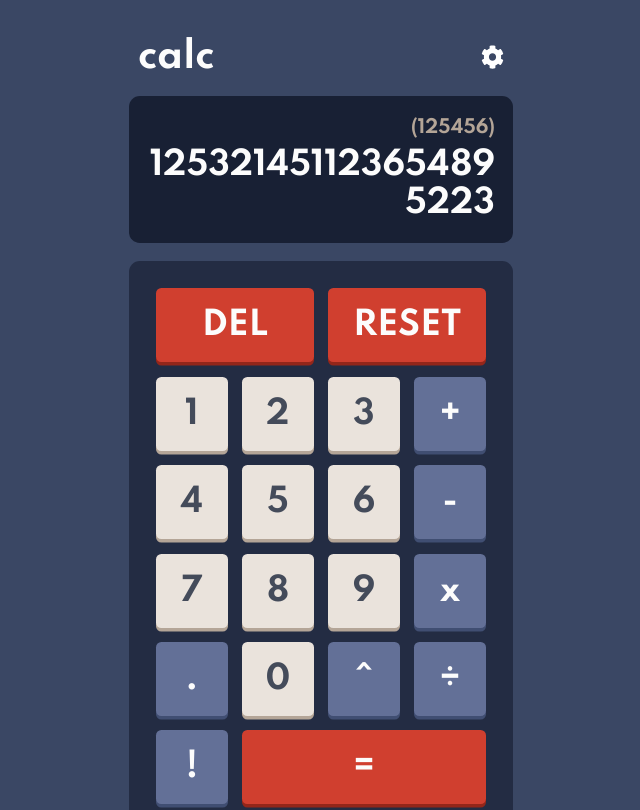
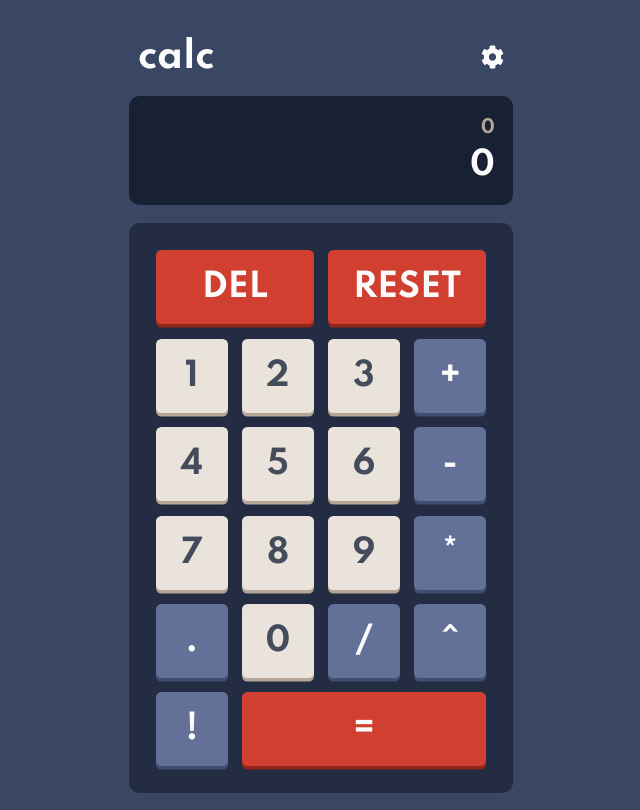
Before and after one commit to HiddenOgre28/calculator, a React (Create React App) app: page / in a window 1280 px wide. Shown: the top 810 px of the page, without its empty margins (319-959 px from the left). Built offline with nearby package versions, Linux system fonts and the light colour scheme.

Commit message:
Added basic functionality

```diff
--- a/src/App.js
+++ b/src/App.js
@@ -1,20 +1,59 @@
-import React from "react";
+import React, { useState } from "react";
 import "./styles/App.scss";
 import Header from "./components/Header";
 import Display from "./components/Display";
 import Buttons from "./components/Buttons";
 import Footer from "./components/Footer";
-import Settings from "./components/Settings"
+import Settings from "./components/Settings";
 
 const App = () => {
+  // States
+  const [calc, setCalc] = useState("");
+  const [result, setResult] = useState("");
+
+  const operators = ["+", "-", "/", "*", "^", "!", "."];
+
+  const updateCalc = (value) => {
+    if (
+      (operators.includes(value) && calc === "") ||
+      (operators.includes(value) && operators.includes(calc.slice(-1)))
+    ) {
+      return;
+    }
+
+    setCalc(calc + value);
+
+    if(!operators.includes(value)) {
+      setResult(eval(calc + value));
+    }
+  };
+
+  const deleteDigit = () => {
+    if(calc === "") {
+      return;
+    }
+
+    const newValue = calc.slice(0, -1);
+
+    setCalc(newValue);
+  }
+
+  const calculateResult = () => {
+    setCalc(result);
+  };
+
+  const resetCalc = () => {
+    setCalc("");
+    setResult("");
+  };
+
   // Returned UI
   return (
     <div className="App">
       <Header />
-      <Display />
-      <Buttons />
+      <Display calc={calc} result={result} />
+      <Buttons updateCalc={updateCalc} calculateResult={calculateResult} deleteDigit={deleteDigit} resetCalc={resetCalc} />
       <Footer />
-      <Settings />
     </div>
   );
 };
--- a/src/components/Buttons.js
+++ b/src/components/Buttons.js
@@ -1,6 +1,16 @@
 import React from "react";
 
-const Buttons = () => {
+const Buttons = ({updateCalc, calculateResult, deleteDigit, resetCalc}) => {
+  const handleClick = (e) => {
+    updateCalc(`${e}`)
+  };
+
+  const handleKeyPress = (e) => {
+    if(e.key) {
+      updateCalc(`${e.key}`)
+    }
+  };
+
   const createDigitButtons = (numOfButtons) => {
     const buttons = [];
 
@@ -10,6 +20,7 @@ const Buttons = () => {
           className="Buttons__button Buttons__button__digits"
           key={i}
           data-key={i}
+          onClick={() => handleClick(i)}
         >
           {i}
         </button>
@@ -20,7 +31,7 @@ const Buttons = () => {
   };
 
   const createOperatorButtons = () => {
-    const operator = ["DEL", "RESET", "+", "-", "x", "÷", ".", "^", "!", "="];
+    const operator = ["DEL", "RESET", "+", "-", "*", "/", ".", "^", "!", "="];
     const buttons = [];
 
     operator.forEach((operator, index) =>
@@ -33,6 +44,9 @@ const Buttons = () => {
           }
           key={index}
           data-key={operator}
+          onClick={operator === "=" ? calculateResult :
+            operator === "DEL" ? deleteDigit :
+            operator === "RESET" ? resetCalc : () => handleClick(operator)}
         >
           {operator}
         </button>
--- a/src/components/Display.js
+++ b/src/components/Display.js
@@ -1,13 +1,15 @@
 import React from 'react';
 
-const Display = () => {
+const Display = ({calc, result}) => {
   return (
     <div className="Display">
-      <span className='Display__result' tabIndex="2">
-        (125456)
-      </span>
+      {(result !== "") ? <span className='Display__result' tabIndex="2">
+        {result}
+      </span> : <span className='Display__result' tabIndex="2">
+        0
+      </span> }
       <span className='Display__operator' tabIndex="1">
-        125321451123654895223
+        {calc || "0"}
       </span>
     </div>
   );
--- a/src/styles/_Footer.scss
+++ b/src/styles/_Footer.scss
@@ -1,4 +1,4 @@
 .Footer {
     font-size: var(--atributtion-font-size);
-    margin: 1rem;
+    margin-block: 1rem;
 }
```
